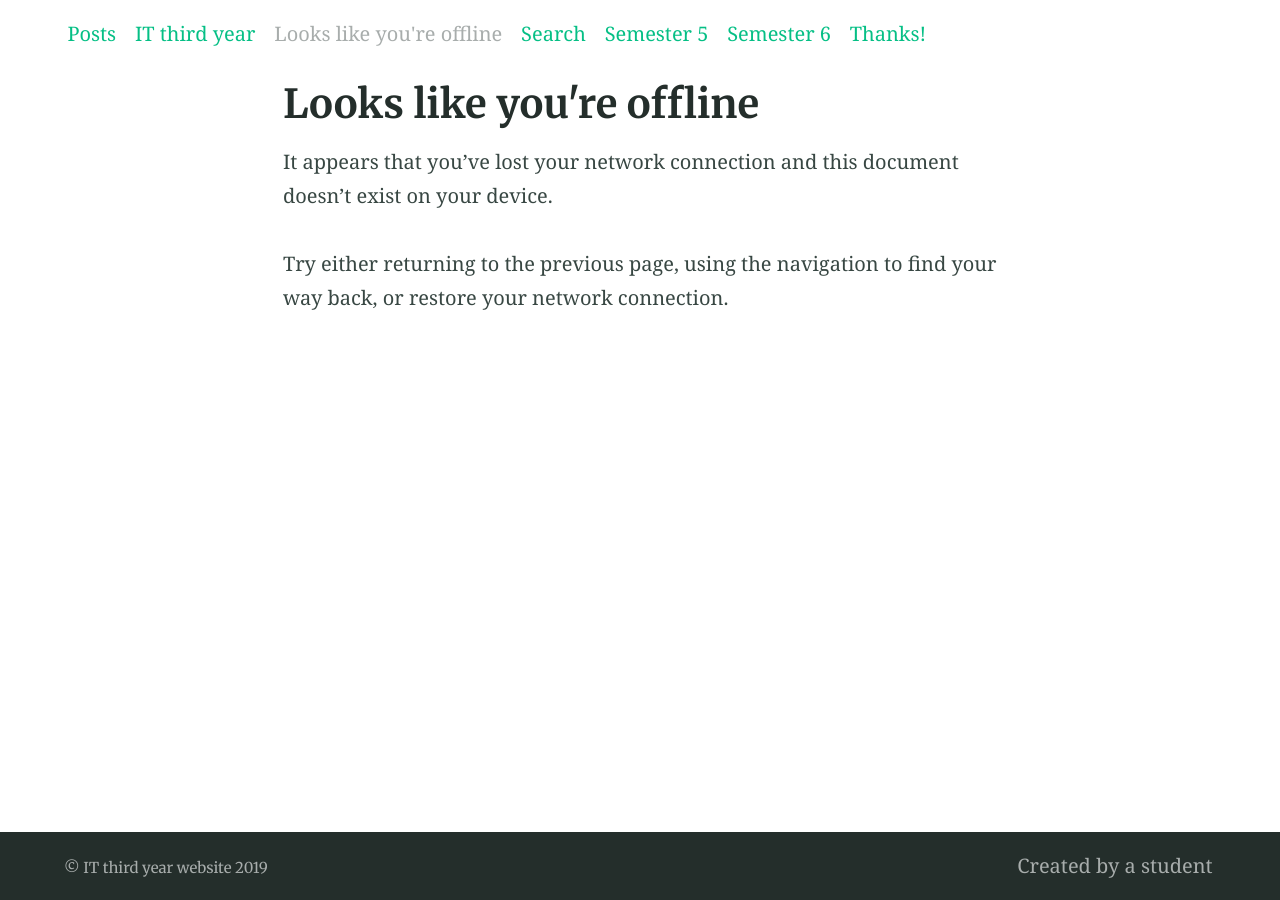
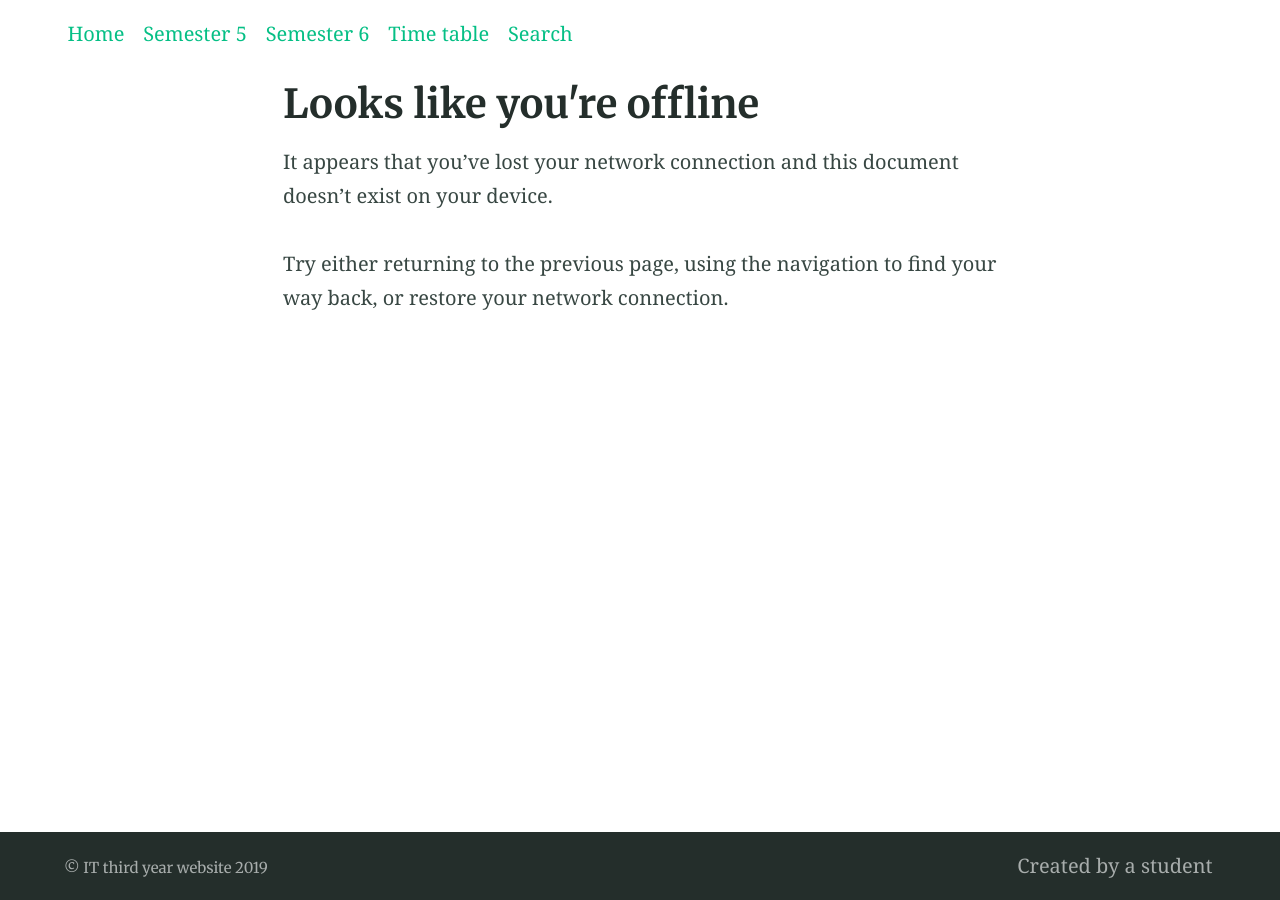
Before and after one commit to Srj98/2021, a Jekyll site: the page built from offline.md, in a window 1280 px wide. Built offline with Jekyll 4.4.1, drawn with Linux system fonts in a browser that asks for light colours; our own code applies the rules of GitHub Pages for plain Markdown files; some of the changed lines change nothing that is shown.

Commit message:
Update _config.yml

```diff
--- a/_config.yml
+++ b/_config.yml
@@ -98,17 +98,17 @@ css_inline: true # Will insert all styles into a single <style> block in the <he
 
 
 # 9. Site navigation
-# navigation_header:
-# - title: Home
-#   url: /
-# - title: Semester 5
-#   url: /sfive/
-# - title: Semester 6
-#   url: /ssix/
-# - title: Time table
-#   url: /timetable/
-# - title: Search
-#   url: /search/
+navigation_header:
+- title: Home
+  url: /
+- title: Semester 5
+  url: /sfive/
+- title: Semester 6
+  url: /ssix/
+- title: Time table
+  url: /timetable/
+- title: Search
+  url: /search/
 
 navigation_footer:
 - title: Created by a student
```
